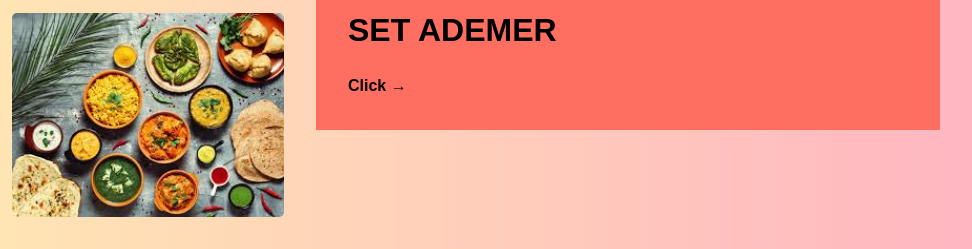
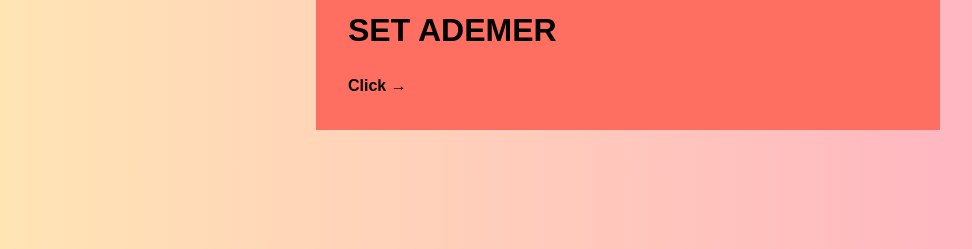
Before and after one commit to Bvenkatesh2003/Simplotel, a plain HTML site: page index.html in a window 1280 px wide. Shown: the part 1109-1358 px from the top of the page, 308-1280 px from the left. Drawn offline with Linux system fonts and the light colour scheme.

Commit message:
Update index.html

```diff
--- a/index.html
+++ b/index.html
@@ -48,7 +48,7 @@
       <img src="pexels-rachel-claire-6752433.jpg" alt="Street view">
       <img src="pexels-mister-mister-3434523.jpg" alt="Food table">
       <img src="pexels-eva-bronzini-6141651.jpg" alt="Restaurant">
-      <img src="Foood dish.jpg" alt="Food dishes">
+
     </div>
     <div class="gallery-text">
       <p>LOREM IPSUM</p>
```
